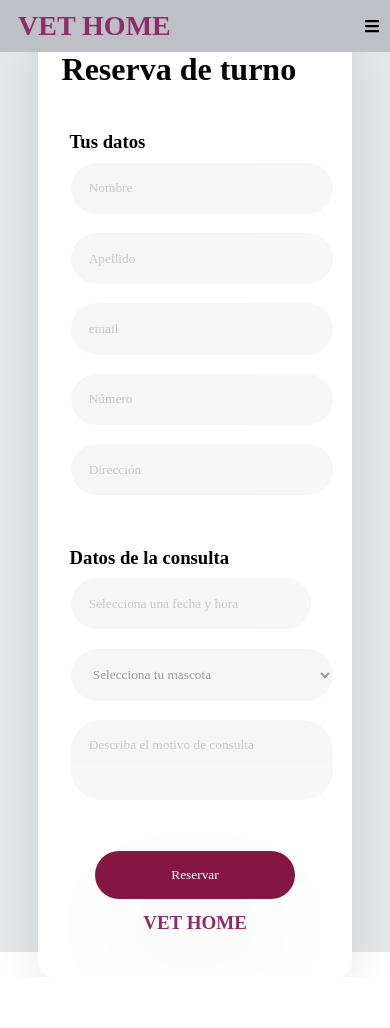
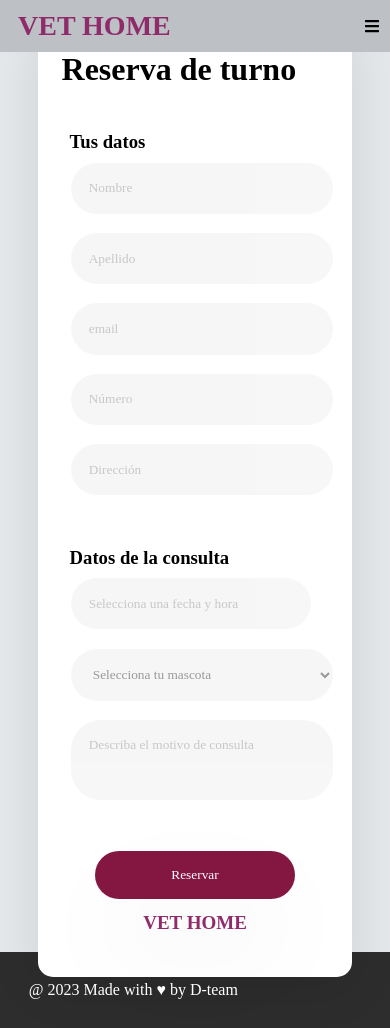
Before and after one commit to ArchSofia/s2vethome, a React (Vite) app in the folder veterinary-clinic/: page /reservation in a window 390 px wide. Before the commit the page ends 977 px from the top, so only its background shows below. Built offline with nearby package versions, Linux system fonts and the light colour scheme; a web font is replaced by a local one.

Commit message:
footer added to the template, responsive design needs to be improved

```diff
--- a/veterinary-clinic/src/pages/Reservation/Reservation.jsx
+++ b/veterinary-clinic/src/pages/Reservation/Reservation.jsx
@@ -1,6 +1,7 @@
 import React, {useState} from 'react'
 import '../Reservation/Reservation.css'
 import Navbar from '../../components/Navbar/Navbar'
+import Footer from '../../components/Footer/Footer'
 import { useRef } from 'react'
 import DatePicker from "react-datepicker";
 import "react-datepicker/dist/react-datepicker.css";
@@ -14,9 +15,7 @@ const Reservation = () => {
     <>
        <Navbar />
         <div className='ctn-booking'>
-            {/* <img src={catImage} className='booking-img'></img> */}
             <div className='form-data-ctn'>
-
             <form className='booking-form' ref={form}>
                 <div className='form-title'>
                    <h1 className='title-booking-form'>Reserva de turno</h1>
@@ -106,6 +105,7 @@ const Reservation = () => {
 
             </div>
         </div>
+        <Footer />
     </>
   )
 }
```
